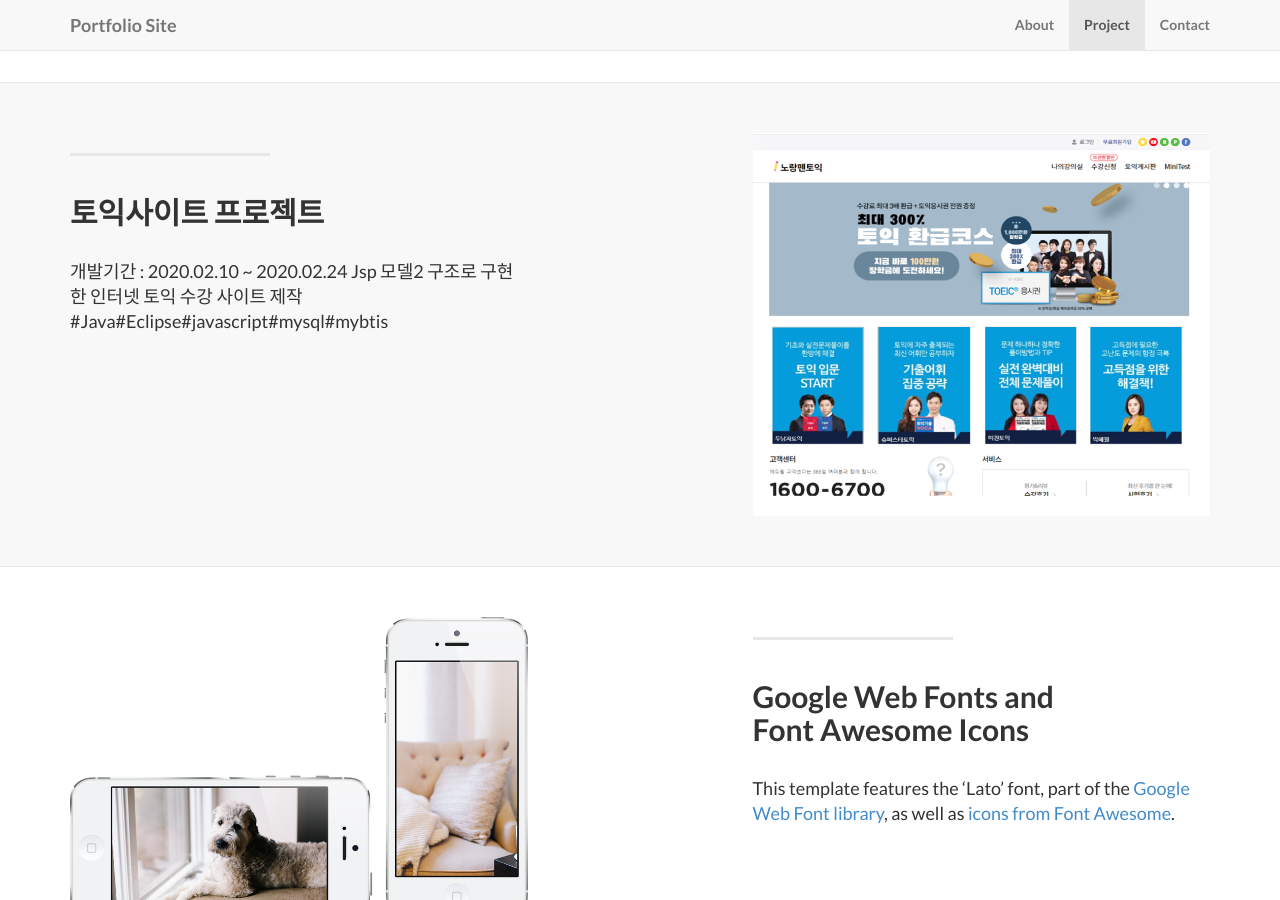
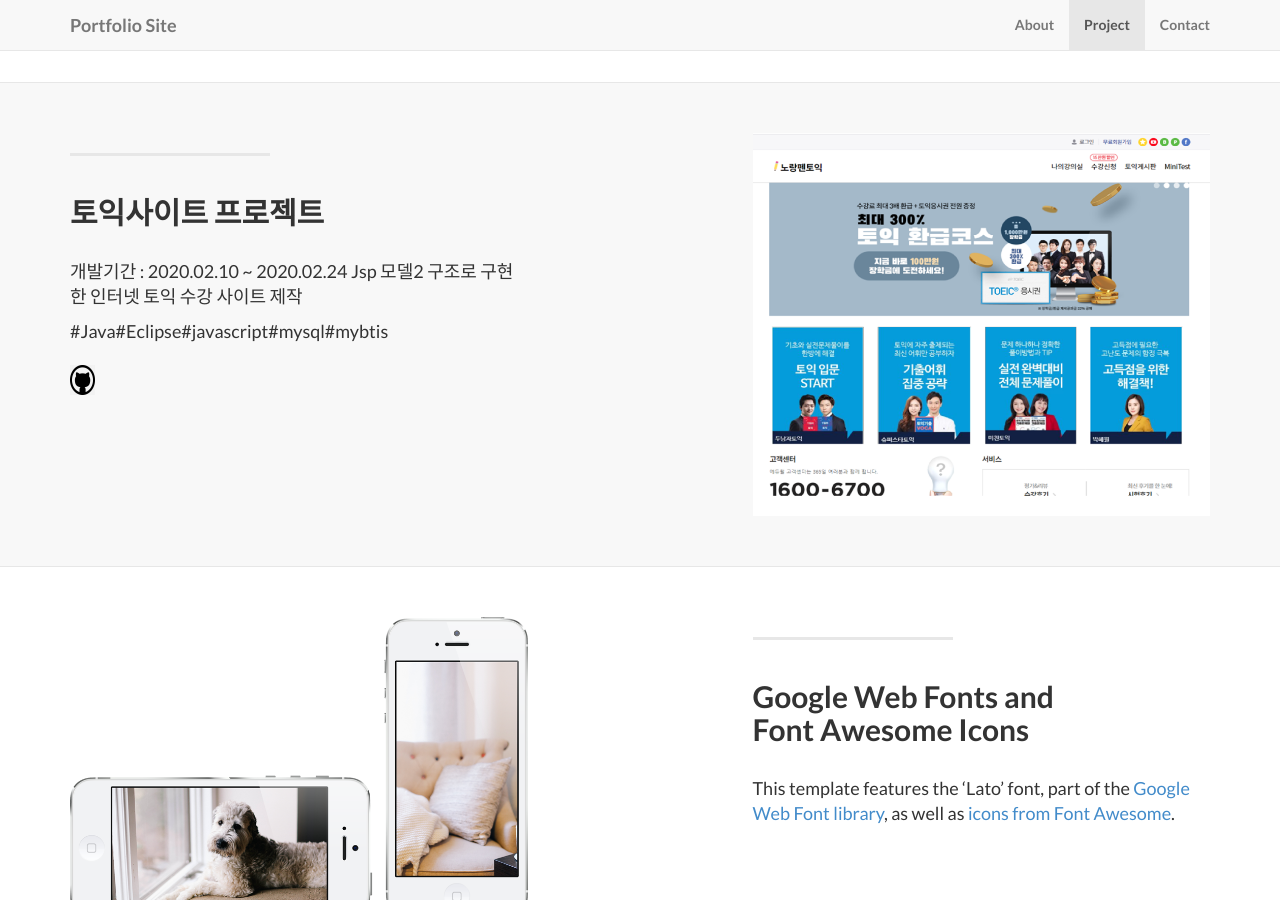
Before and after one commit to Dev-preference/Dev-preference.github.io, a Jekyll site: the page built from index.html, in a window 1280 px wide and 900 px high, scrolled down 1385 px. Built offline with Jekyll 4.4.1, drawn with Linux system fonts in a browser that asks for light colours.

Commit message:
no message

```diff
--- a/_includes/page_content.html
+++ b/_includes/page_content.html
@@ -13,6 +13,9 @@
                     <div class="clearfix"></div>
                     <h2 class="section-heading">{{ post.title }}</h2>
                     <div class="lead">{{ post.content }}</div>
+                    <a href="https://github.com/weaklion/React-spa" alt="github">
+                    <img class="img-responsive" src="img/services/{{ post.imgb }}" alt="" >
+                    </a>
                 </div>
                 <div class="col-lg-5 col-lg-offset-2 col-sm-6">
                     <img class="img-responsive" src="img/services/{{ post.img }}" alt="">
--- a/_posts/2014-09-22-services-2.markdown
+++ b/_posts/2014-09-22-services-2.markdown
@@ -1,10 +1,12 @@
 ---
 layout: default
 img: toeic.png
+imgb: git.png
 category: Services
 title: 토익사이트 프로젝트
 description: |
 ---
   개발기간 : 2020.02.10 ~ 2020.02.24
   Jsp 모델2 구조로 구현한 인터넷 토익 수강 사이트 제작
+
   #Java#Eclipse#javascript#mysql#mybtis
```
Also changed, not shown: img/services/git.png (added).
